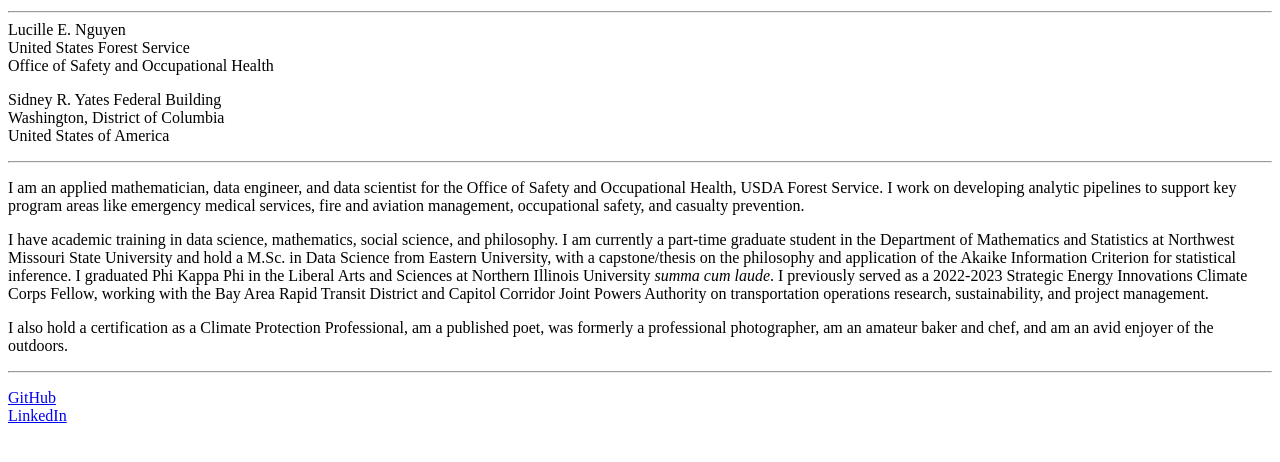
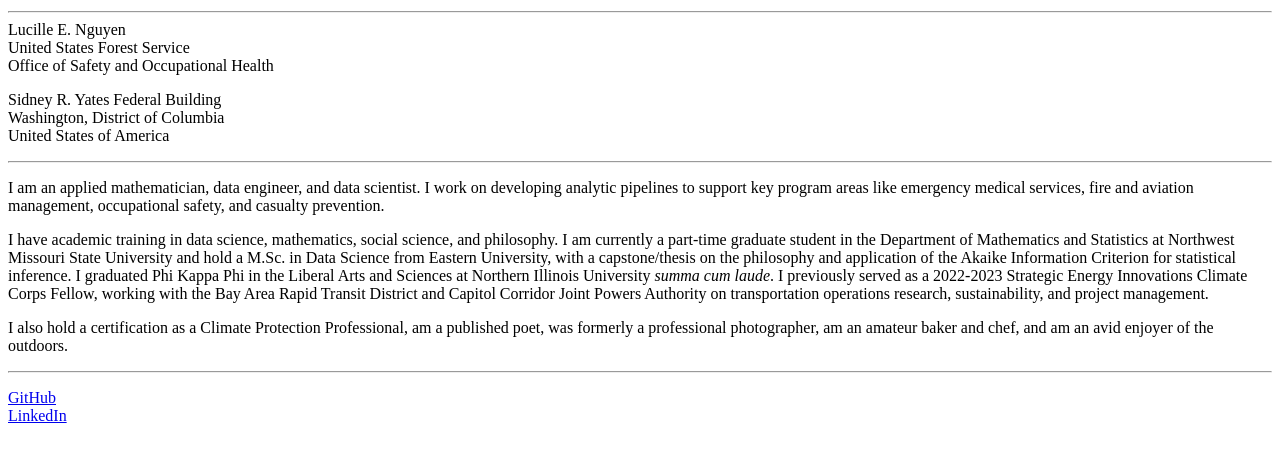
Before and after one commit to thelucenguyen/thelucenguyen.github.io, a plain HTML site: page index.html in a window 1280 px wide. Shown: the part 90-552 px from the top of the page. Drawn offline with Linux system fonts and the light colour scheme.

Commit message:
Update index.html

```diff
--- a/index.html
+++ b/index.html
@@ -21,7 +21,7 @@ United States of America<BR>
 
 <HR>
 <P>
-I am an applied mathematician, data engineer, and data scientist for the Office of Safety and Occupational Health, USDA Forest Service. I work on developing analytic pipelines to support key program areas like emergency medical services, fire and aviation management, occupational safety, and casualty prevention.
+I am an applied mathematician, data engineer, and data scientist. I work on developing analytic pipelines to support key program areas like emergency medical services, fire and aviation management, occupational safety, and casualty prevention.
 <P>
 I have academic training in data science, mathematics, social science, and philosophy. I am currently a part-time graduate student in the Department of Mathematics and Statistics at Northwest Missouri State University and hold a M.Sc. in Data Science from Eastern University, with a capstone/thesis on the philosophy and application of the Akaike Information Criterion for statistical inference. I graduated Phi Kappa Phi in the Liberal Arts and Sciences at Northern Illinois University <i>summa cum laude</i>. I previously served as a 2022-2023 Strategic Energy Innovations Climate Corps Fellow, working with the Bay Area Rapid Transit District and Capitol Corridor Joint Powers Authority on transportation operations research, sustainability, and project management.
 <P>
```
